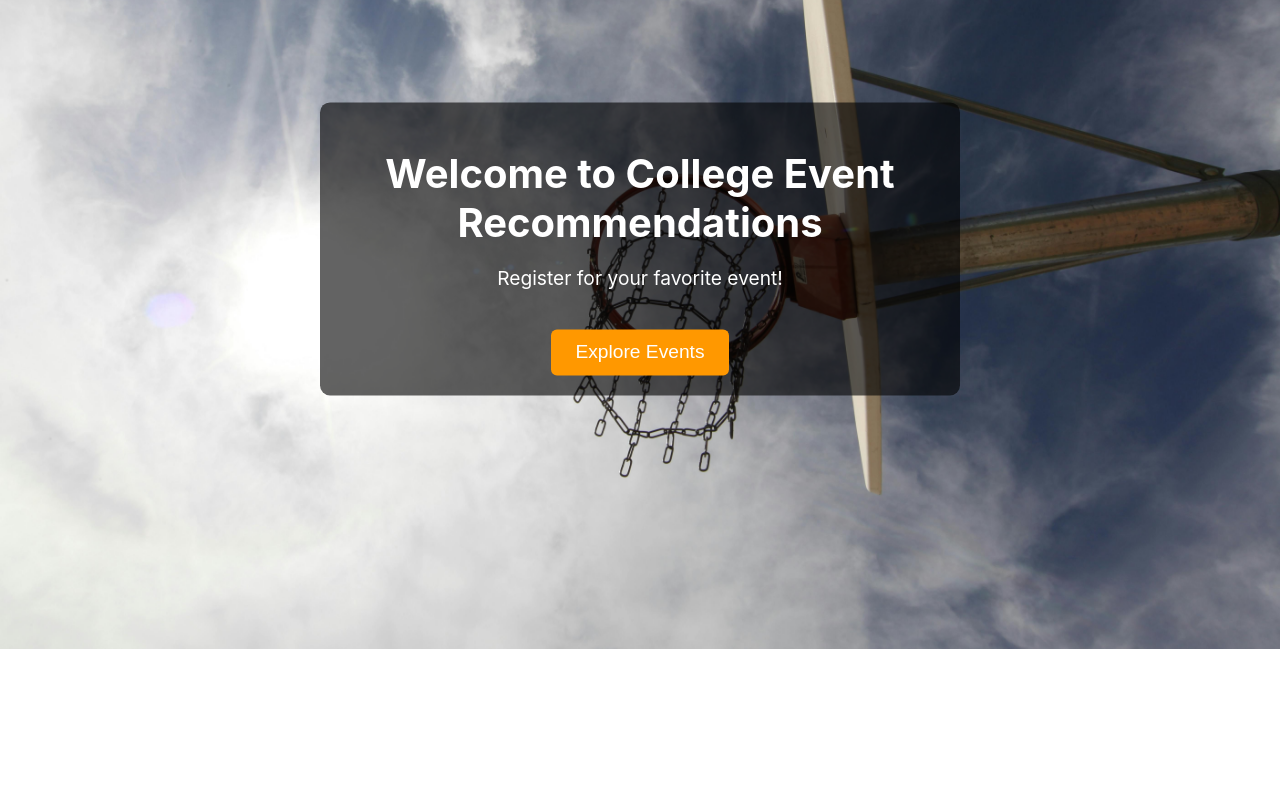
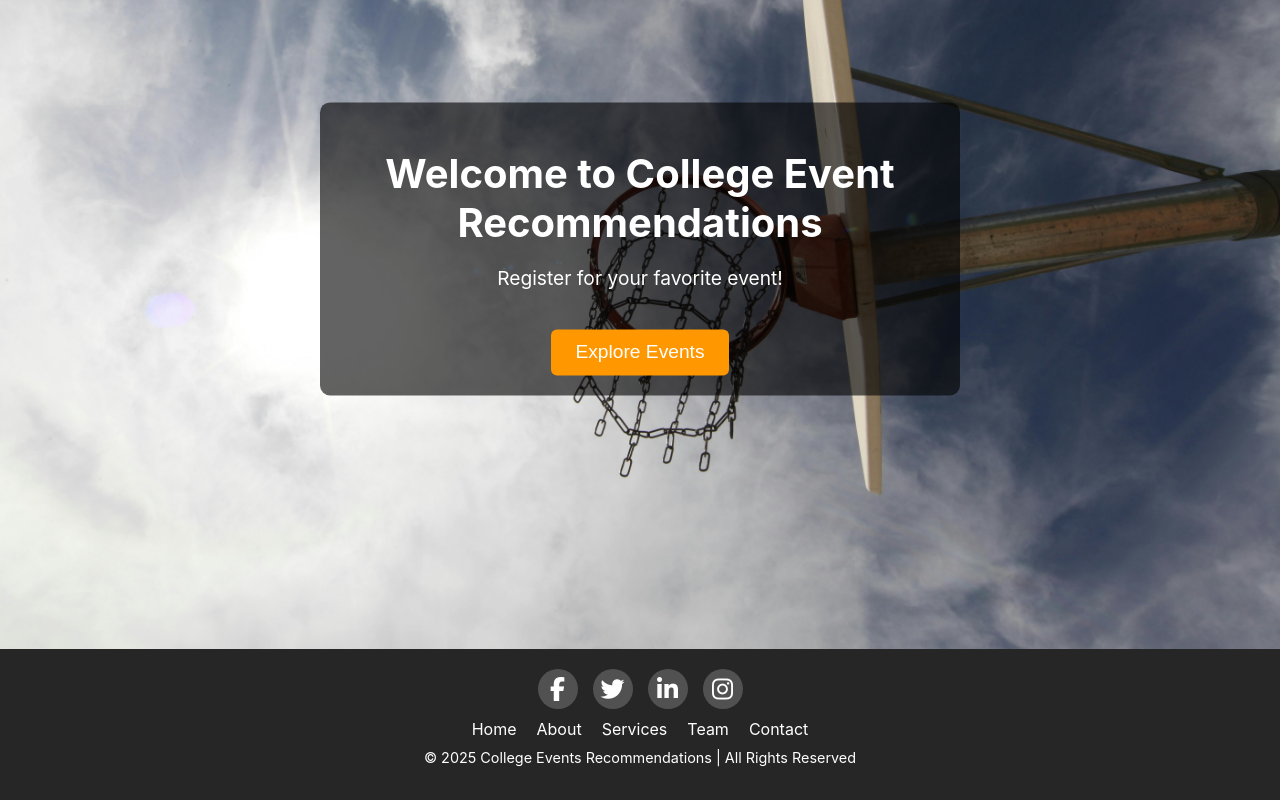
Before and after one commit to sai-ram-sagar/College-Events-Frontend, a React (Create React App) app: page /home in a window 1280 px wide. Shown: the part 211-1011 px from the top of the page. Before the commit the page ends 860 px from the top, so only its background shows below. Built offline with nearby package versions, Linux system fonts and the light colour scheme; sample sign-in values are in the browser's storage.

Commit message:
frontend styling

```diff
--- a/package.json
+++ b/package.json
@@ -6,6 +6,7 @@
   "dependencies": {
     "@emotion/react": "^11.14.0",
     "@emotion/styled": "^11.14.0",
+    "@fortawesome/fontawesome-free": "^6.7.2",
     "@fortawesome/fontawesome-svg-core": "^6.7.2",
     "@fortawesome/free-brands-svg-icons": "^6.7.2",
     "@fortawesome/free-regular-svg-icons": "^6.7.2",
--- a/src/App.js
+++ b/src/App.js
@@ -12,6 +12,7 @@ import EventDetails from "./components/EventDetails";
 import AllEvents from "./components/AllEvents";
 import MLRecomend from "./components/MLRecomend";
 import RegisteredEvents from "./components/RegisteredEvents";
+import Footer from "./components/Footer";
 
 const App = () => {
   const [isAuthenticated, setIsAuthenticated] = useState(() => !!localStorage.getItem("userId"));
@@ -48,6 +49,7 @@ const App = () => {
               <Route path="*" element={<Navigate to="/home" />} />
             </Routes>
           </MainContent>
+          <Footer/>
         </>
       ) : (
         <Routes>
--- a/src/components/AllEvents.js
+++ b/src/components/AllEvents.js
@@ -43,7 +43,7 @@ const SearchBarContainer = styled.div`
 `;
 
 const SearchInput = styled.input`
-  width: 60%;
+
   padding: 10px;
   border: 1px solid #ccc;
   border-radius: 5px;
@@ -81,6 +81,7 @@ const EventCard = styled.div`
   display: flex;
   flex-direction: column;
   justify-content: space-between;
+  max-width: 300px;
   &:hover {
     transform: translateY(-5px);
   }
--- a/src/components/Favorites.js
+++ b/src/components/Favorites.js
@@ -4,6 +4,7 @@ import eventData from "../data/events.json";
 import styled from "styled-components";
 import { FontAwesomeIcon } from "@fortawesome/react-fontawesome";
 import { faHeart, faArrowRight } from "@fortawesome/free-solid-svg-icons";
+import Loader from "./Loader";
 
 const FavoritesContainer = styled.div`
   padding: 25px;
@@ -83,8 +84,11 @@ const MoreButton = styled.button`
 const Favorites = () => {
   const [favorites, setFavorites] = useState([]);
   const userId = localStorage.getItem("userId");
+  const [loading, setLoading] = useState(true);
+
 console.log(userId)
   useEffect(() => {
+    setLoading(true);
     if (!userId) return;
     const backendUrl = process.env.REACT_APP_BACKEND_URL;
     fetch(`${backendUrl}/api/favorites?userId=${userId}`)
@@ -96,7 +100,8 @@ console.log(userId)
         console.log(data)
         setFavorites(favoriteEvents);
       })
-      .catch((err) => console.error("Error fetching favorites:", err));
+      .catch((err) => console.error("Error fetching favorites:", err))
+      .finally(() => setLoading(false));
   }, [userId]);
 
   const handleUnlike = async (eventId) => {
@@ -119,6 +124,8 @@ console.log(userId)
   return (
     <FavoritesContainer>
       <h1>Your Favorites</h1>
+            {loading ? <Loader /> : (
+              <>
                   {favorites.length > 0 ? (
                     <FavoritesList>
                       {favorites.map((event) => (
@@ -149,6 +156,9 @@ console.log(userId)
                   ) : (
                     <p style={{textAlign:"center"}}>No favorites yet.</p>
                   )}
+              </>
+          )}
+
     </FavoritesContainer>
   );
 };
--- /dev/null
+++ b/src/components/Footer.js
@@ -0,0 +1,92 @@
+import React from "react";
+import { Link } from "react-router-dom";
+import styled from "styled-components";
+import "@fortawesome/fontawesome-free/css/all.min.css";
+
+const FooterContainer = styled.footer`
+    background-color:rgba(0, 0, 0, 0.85);
+    color: white;
+    padding: 20px 0;
+    text-align: center;
+    position: relative;
+    margin-top: auto;
+`;
+
+const SocialIcons = styled.div`
+    display: flex;
+    justify-content: center;
+    gap: 15px;
+    margin-bottom: 10px;
+
+    a {
+        color: white;
+        font-size: 1.5rem;
+        transition: transform 0.2s ease-in-out;
+        text-decoration: none;
+        display: flex;
+        align-items: center;
+        justify-content: center;
+        width: 40px;
+        height: 40px;
+        border-radius: 50%;
+        background: rgba(255, 255, 255, 0.2);
+    }
+
+    a:hover {
+        transform: scale(1.2);
+        background: rgba(255, 255, 255, 0.4);
+    }
+`;
+
+const NavLinks = styled.div`
+    margin-bottom: 10px;
+
+    a {
+        color: white;
+        text-decoration: none;
+        margin: 0 10px;
+        font-size: 1rem;
+    }
+
+    a:hover {
+        text-decoration: underline;
+    }
+`;
+
+const FooterText = styled.p`
+    margin-top: 10px;
+    font-size: 0.9rem;
+`;
+
+const Footer = () => {
+    return (
+        <FooterContainer>
+            <div className="container">
+                <SocialIcons>
+                    <a href="https://facebook.com" aria-label="Facebook">
+                        <i className="fab fa-facebook-f"></i>
+                    </a>
+                    <a href="https://twitter.com" aria-label="Twitter">
+                        <i className="fab fa-twitter"></i>
+                    </a>
+                    <a href="https://linkedin.com" aria-label="LinkedIn">
+                        <i className="fab fa-linkedin-in"></i>
+                    </a>
+                    <a href="https://instagram.com" aria-label="Instagram">
+                        <i className="fab fa-instagram"></i>
+                    </a>
+                </SocialIcons>
+                <NavLinks>
+                    <Link to="/">Home</Link>
+                    <Link to="/about">About</Link>
+                    <Link to="/services">Services</Link>
+                    <Link to="/team">Team</Link>
+                    <Link to="/contact">Contact</Link>
+                </NavLinks>
+                <FooterText>© 2025 College Events Recommendations | All Rights Reserved</FooterText>
+            </div>
+        </FooterContainer>
+    );
+};
+
+export default Footer;
--- /dev/null
+++ b/src/components/Loader.js
@@ -0,0 +1,33 @@
+import React from "react";
+import styled, { keyframes } from "styled-components";
+
+const spin = keyframes`
+  0% { transform: rotate(0deg); }
+  100% { transform: rotate(360deg); }
+`;
+
+const LoaderContainer = styled.div`
+  display: flex;
+  justify-content: center;
+  align-items: center;
+  height: 100px;
+`;
+
+const Spinner = styled.div`
+  width: 40px;
+  height: 40px;
+  border: 4px solid rgba(0, 0, 255, 0.2);
+  border-top-color: #007bff;
+  border-radius: 50%;
+  animation: ${spin} 1s linear infinite;
+`;
+
+const Loader = () => {
+  return (
+    <LoaderContainer>
+      <Spinner />
+    </LoaderContainer>
+  );
+};
+
+export default Loader;
--- a/src/components/RecommendationForm.js
+++ b/src/components/RecommendationForm.js
@@ -4,6 +4,7 @@ import styled from 'styled-components';
 import { FontAwesomeIcon } from '@fortawesome/react-fontawesome';
 import { faArrowRight } from '@fortawesome/free-solid-svg-icons';
 import { Link } from 'react-router-dom';
+import Loader from './Loader';
 
 
 const RecommendationContainer = styled.div`
@@ -49,9 +50,7 @@ const MoreButton = styled.button`
   border: none;
   border-radius: 4px;
   cursor: pointer;
-  display: flex;
-  align-items: center;
-
+  font-size: 14px;
   &:hover {
     background-color: #0056b3;
   }
@@ -60,8 +59,10 @@ const MoreButton = styled.button`
 const Recommendation = () => {
   const [recommendedEvents, setRecommendedEvents] = useState([]);
   const userId = localStorage.getItem("userId");
+  const [loading, setLoading] = useState(true);
 
   useEffect(() => {
+    setLoading(true);
     const fetchRecommendations = async () => {
       if (!userId) return;
       const backendUrl = process.env.REACT_APP_BACKEND_URL;
@@ -71,15 +72,20 @@ const Recommendation = () => {
         setRecommendedEvents(res.data.recommendedEvents); // Set recommended events from the API response
       } catch (error) {
         console.error('Error fetching recommendations:', error);
+      } finally {
+        setLoading(false);
       }
     };
 
     fetchRecommendations();
+
   }, [userId]);
 
   return (
 <RecommendationContainer>
   <h1>Recommended Events for you</h1>
+        {loading ? <Loader /> : (
+            <>
                 {recommendedEvents && recommendedEvents.length > 0 ? (
                   <div>
                     {recommendedEvents.map((event) => (
@@ -89,8 +95,8 @@ const Recommendation = () => {
                         <EventDetails>{event.date} • {event.location} </EventDetails>
                         <EventDetails>Entry: {event.entry_price === 0 ? 'Free' : `₹${event.entry_price}`}</EventDetails>
                         <Link to={`/event/${event.id}`}>
-            <MoreButton>
-              More <FontAwesomeIcon icon={faArrowRight} />
+                          <MoreButton style={{textDecoration:"none"}}>
+                            More <FontAwesomeIcon style={{marginLeft:"5px"}} icon={faArrowRight} />
                           </MoreButton>
                         </Link>
                       </EventCard>
@@ -99,6 +105,9 @@ const Recommendation = () => {
                 ) : (
                   <p style={{textAlign:"center"}}>No recommendations available at the moment because your search history is empty.</p>
                 )}
+            </>
+        )}
+
 </RecommendationContainer>
 
   );
--- a/src/components/RegisteredEvents.js
+++ b/src/components/RegisteredEvents.js
@@ -4,6 +4,7 @@ import eventData from "../data/events.json";
 import styled from "styled-components";
 import { FontAwesomeIcon } from "@fortawesome/react-fontawesome";
 import { faHeart, faArrowRight } from "@fortawesome/free-solid-svg-icons";
+import Loader from "./Loader";
 
 const FavoritesContainer = styled.div`
   padding: 25px;
@@ -92,8 +93,10 @@ const MoreButton = styled.button`
 const RegisteredEvents = () => {
   const [favorites, setFavorites] = useState([]);
   const userId = localStorage.getItem("userId");
+  const [loading, setLoading] = useState(true);
 
   useEffect(() => {
+    setLoading(true);
     if (!userId) return;
     const backendUrl = process.env.REACT_APP_BACKEND_URL;
 
@@ -105,7 +108,8 @@ const RegisteredEvents = () => {
         ).filter(Boolean);
         setFavorites(favoriteEvents);
       })
-      .catch((err) => console.error("Error fetching favorites:", err));
+      .catch((err) => console.error("Error fetching favorites:", err))
+      .finally(() => setLoading(false));
   }, [userId]);
 
 //   const handleUnlike = async (eventId) => {
@@ -127,6 +131,8 @@ const RegisteredEvents = () => {
   return (
     <FavoritesContainer>
       <h1>Your Registrations</h1>
+        {loading ? <Loader /> : (
+            <>
               {favorites.length > 0 ? (
                 <FavoritesList>
                   {favorites.map((event) => (
@@ -157,6 +163,9 @@ const RegisteredEvents = () => {
               ) : (
                 <p style={{textAlign:"center"}}>No registerations.</p>
               )}
+            </>
+        )}
+
     </FavoritesContainer>
   );
 };
```
Also changed, not shown: 2 other files (tests, documents, lock files or other folders). Lines whose indentation alone changed are shown as unchanged.
